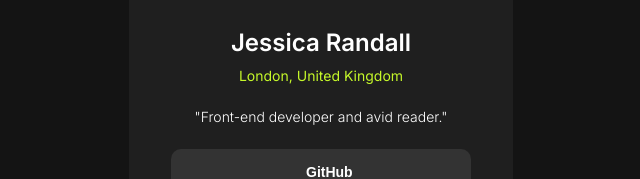
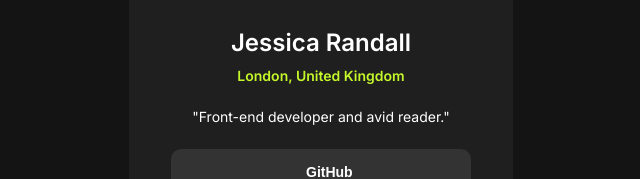
Before and after one commit to SunilParbhoo/Frontend-Mentor-Social-Links-Profile, a plain HTML site: page index.html in a window 1280 px wide. Shown: the part 224-403 px from the top of the page, without its empty margins (319-959 px from the left). Drawn offline with Linux system fonts and the light colour scheme.

Commit message:
Adjust font-weight for .location and .about

```diff
--- a/styles.css
+++ b/styles.css
@@ -57,12 +57,13 @@ body {
 .card-header .location {
   color: var(--green);
   font-size: 14px;
+  font-weight: 600;
 }
 
 .card-content .about {
   color: var(--white);
   font-size: 14px;
-  font-weight: 300;
+  font-weight: 400;
 }
 
 .card-social-links li {
```
